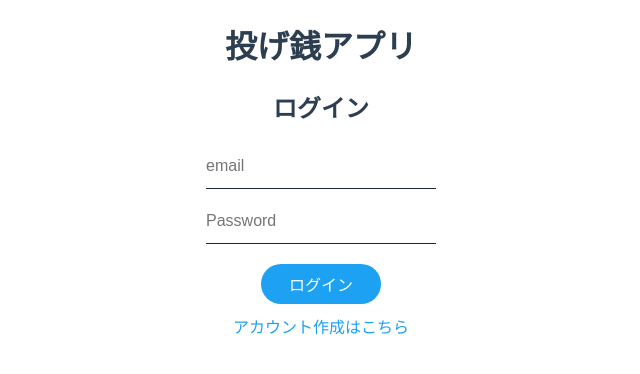
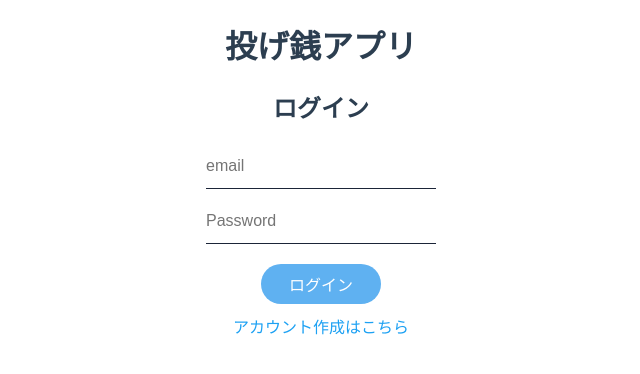
Before and after one commit to yoshida-prog/nagesen-App, a Vue app: page / in a window 1280 px wide. In both pictures the pointer is over the button "ログイン". Shown: the top 374 px of the page, without its empty margins (319-959 px from the left). Built offline with nearby package versions, Linux system fonts and the light colour scheme.

Commit message:
Update Signin.vue

```diff
--- a/src/views/Signin.vue
+++ b/src/views/Signin.vue
@@ -86,8 +86,8 @@ button {
   border: none;
 }
 
-button:active {
-  background-color: #36c;
+button:hover {
+  background-color: #5fb1f1;
 }
 
 button:focus {
```
